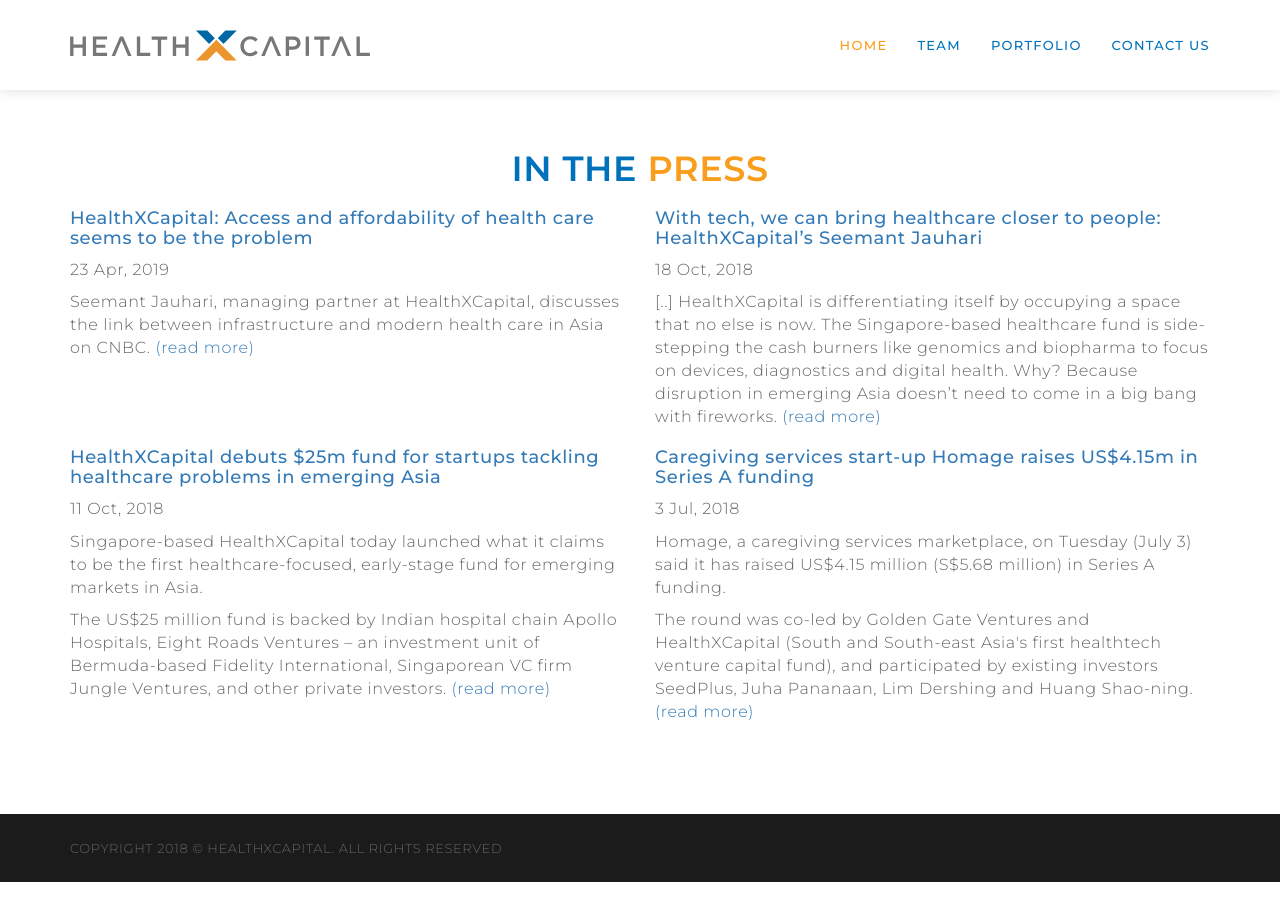
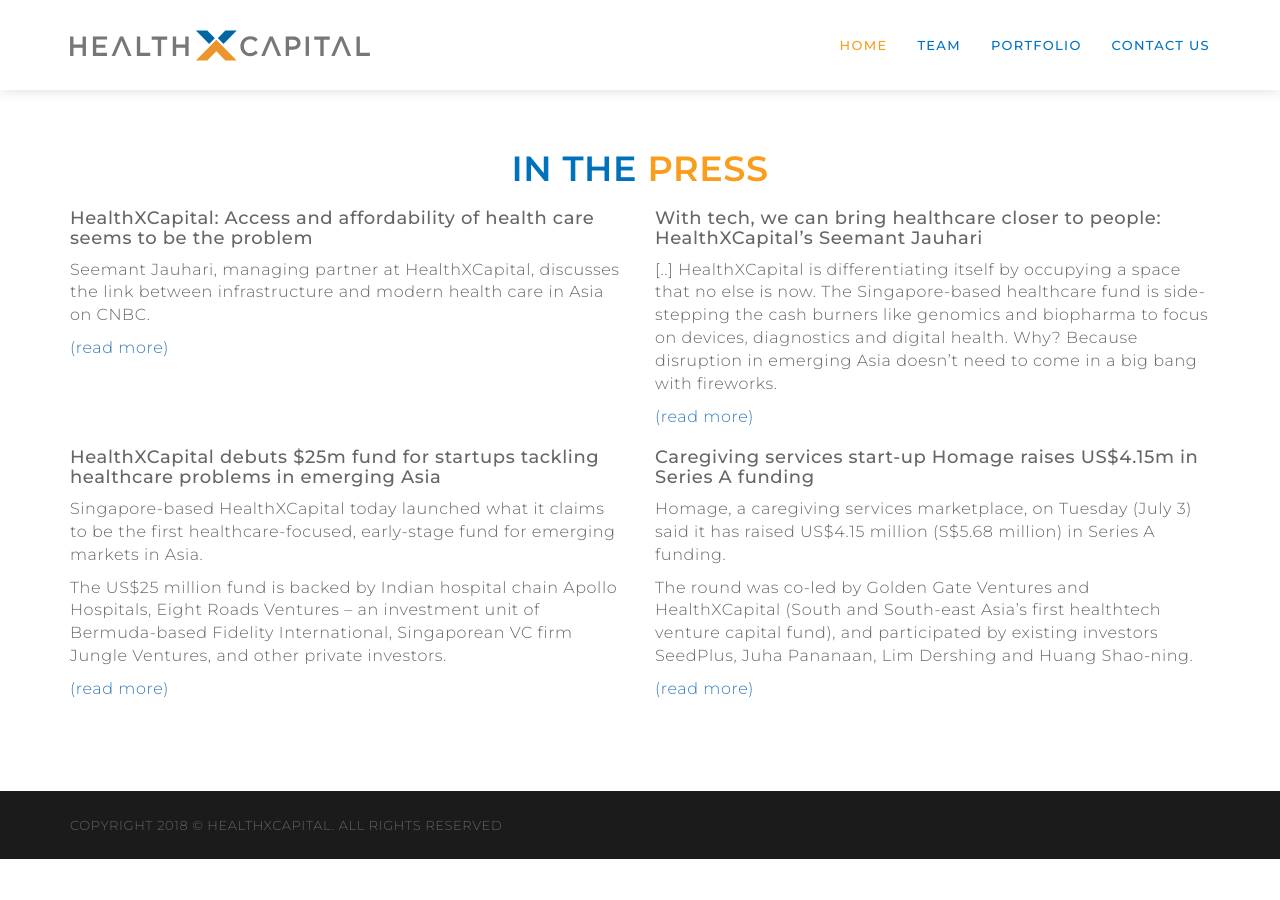
Before and after one commit to jungleventures/www.healthxcapital.com, a Jekyll site: the page built from 01_index.html, in a window 1280 px wide and 900 px high, scrolled down 3897 px. Built offline with Jekyll 4.4.1, drawn with Linux system fonts in a browser that asks for light colours; nearby versions of some CDN libraries.

Commit message:
Swap news to be data-drive out of the _news_external folder

```diff
--- a/01_index.html
+++ b/01_index.html
@@ -352,31 +352,24 @@
             </div>
         </div>
 
-        <div class="row os-animation" data-os-animation="fadeInUp" data-os-animation-delay="1s">
-            <div class="col-md-6">
-                <h4><a class="outbound" href="https://www.cnbc.com/video/2019/04/23/healthxcapital-access-and-affordability-of-health-care-seems-to-be-the-problem.html">HealthXCapital: Access and affordability of health care seems to be the problem</a></h4>
-                <p class="date">23 Apr, 2019</p>
-                <p>Seemant Jauhari, managing partner at HealthXCapital, discusses the link between infrastructure and modern health care in Asia on CNBC. <a class="outbound" href="https://www.cnbc.com/video/2019/04/23/healthxcapital-access-and-affordability-of-health-care-seems-to-be-the-problem.html">(read more)</a></p>
+
+        <div class="row">
+        {% capture rowbreak %}
+        </div>
+        <div class="row">
+        {% endcapture %}
+        {% assign news = site.news_external | reverse %}
+        {% for newsitem in news %}
+            <div class="col-md-6 os-animation" data-os-animation="fadeInUp" data-os-animation-delay="{{ forloop.index | times: 0.5 | plus: 0.5 }}s">
+                <h4><a class="outbound" href="{{ newsitem.link }}"></a>{{ newsitem.title }}</h4>
+                <p class="{{ newsitem.date | date: '%d %b, %Y' }}"></p>
+                {{ newsitem.output }}
+                <p><a class="outbound" href="{{ newsitem.link }}">(read more)</a></p>
             </div>
-            <div class="col-md-6">
-                <h4><a class="outbound" href="https://www.dealstreetasia.com/stories/with-tech-we-can-bring-healthcare-closer-to-people-healthxcapitals-seemant-jauhari-108820/">With tech, we can bring healthcare closer to people: HealthXCapital’s Seemant Jauhari</a></h4>
-                <p class="date">18 Oct, 2018</p>
-                <p>[..] HealthXCapital is differentiating itself by occupying a space that no else is now. The Singapore-based healthcare fund is side-stepping the cash burners like genomics and biopharma to focus on devices, diagnostics and digital health. Why? Because disruption in emerging Asia doesn’t need to come in a big bang with fireworks. <a class="outbound" href="https://www.dealstreetasia.com/stories/with-tech-we-can-bring-healthcare-closer-to-people-healthxcapitals-seemant-jauhari-108820/">(read more)</a></p>
-            </div>
-        </div>
-        <div class="row os-animation" data-os-animation="fadeInUp" data-os-animation-delay="1.5s">
-            <div class="col-md-6">
-                <h4><a class="outbound" href="https://www.techinasia.com/healthxcapital-debuts-25m-fund-for-healthcare-startups">HealthXCapital debuts $25m fund for startups tackling healthcare problems in emerging Asia</a></h4>
-                <p class="date">11 Oct, 2018</p>
-                <p>Singapore-based HealthXCapital today launched what it claims to be the first healthcare-focused, early-stage fund for emerging markets in Asia.</p>
-                <p>The US$25 million fund is backed by Indian hospital chain Apollo Hospitals, Eight Roads Ventures – an investment unit of Bermuda-based Fidelity International, Singaporean VC firm Jungle Ventures, and other private investors. <a class="outbound" href="https://www.techinasia.com/healthxcapital-debuts-25m-fund-for-healthcare-startups">(read more)</a></p>
-            </div>
-            <div class="col-md-6">
-                <h4><a class="outbound" href="https://www.straitstimes.com/business/companies-markets/caregiving-services-start-up-homage-raises-us415m-series-a-funding">Caregiving services start-up Homage raises US$4.15m in Series A funding</a></h4>
-                <p class="date">3 Jul, 2018</p>
-                <p>Homage, a caregiving services marketplace, on Tuesday (July 3) said it has raised US$4.15 million (S$5.68 million) in Series A funding.</p>
-                <p>The round was co-led by Golden Gate Ventures and HealthXCapital (South and South-east Asia's first healthtech venture capital fund), and participated by existing investors SeedPlus, Juha Pananaan, Lim Dershing and Huang Shao-ning. <a class="outbound" href="https://www.straitstimes.com/business/companies-markets/caregiving-services-start-up-homage-raises-us415m-series-a-funding">(read more)</a></p>
-            </div>
+            {% unless forloop.last %}
+                {% cycle '', rowbreak %}
+            {% endunless %}
+        {% endfor %}
         </div>
 
         <!--div class="row">
--- a/_config.yml
+++ b/_config.yml
@@ -11,3 +11,5 @@
 collections:
   portfolio:
     output: false
+  news_external:
+    output: false
```
Also changed, not shown: _news_external/2018-07-03-caregiving-services-start-up-homage-raises-us415m-series-a-funding.md (added, +8 -0 lines), _news_external/2018-10-11-healthxcapital-debuts-25m-fund-for-healthcare-startups.md (added, +8 -0 lines), _news_external/2018-10-18-with-tech-we-can-bring-healthcare-closer-to-people-healthxcapitals-seemant-jauhari.md (added, +6 -0 lines), _news_external/2019-04-23-healthxcapital-access-and-affordability-of-health-care-seems-to-be-the-problem.md (added, +6 -0 lines).
